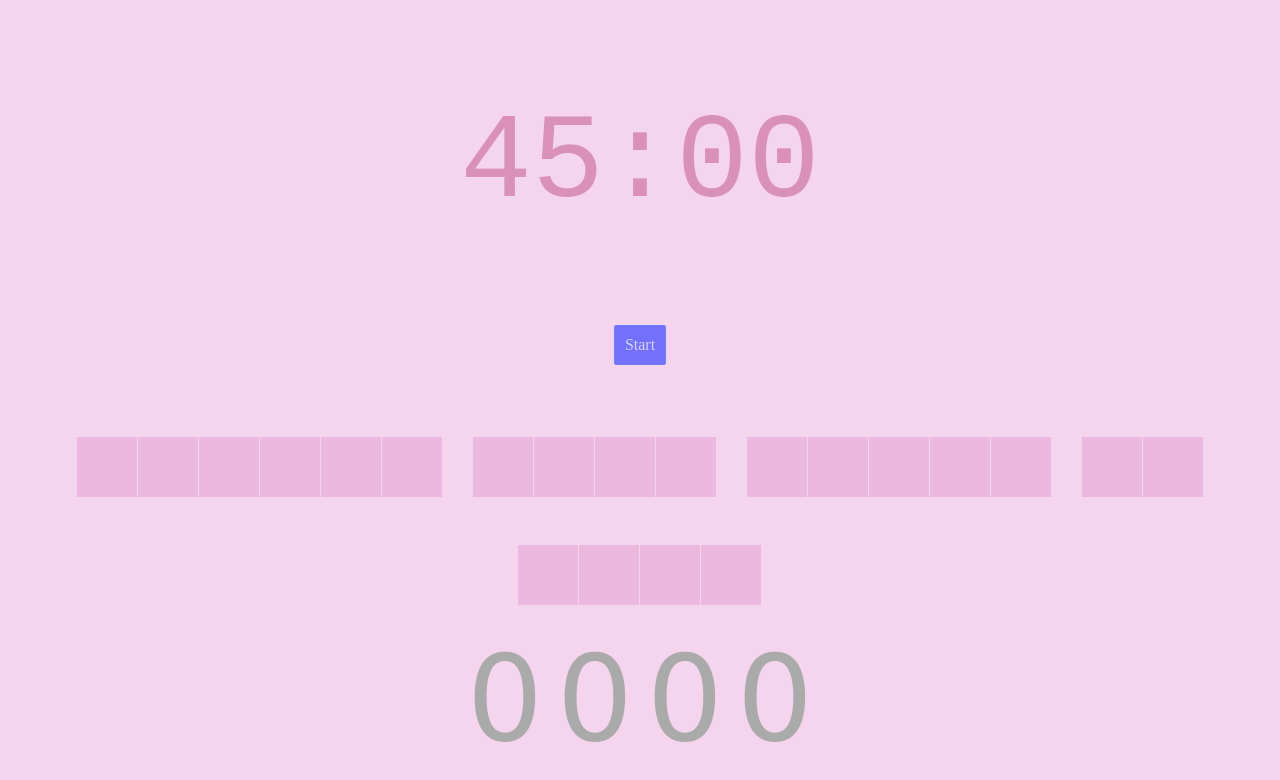
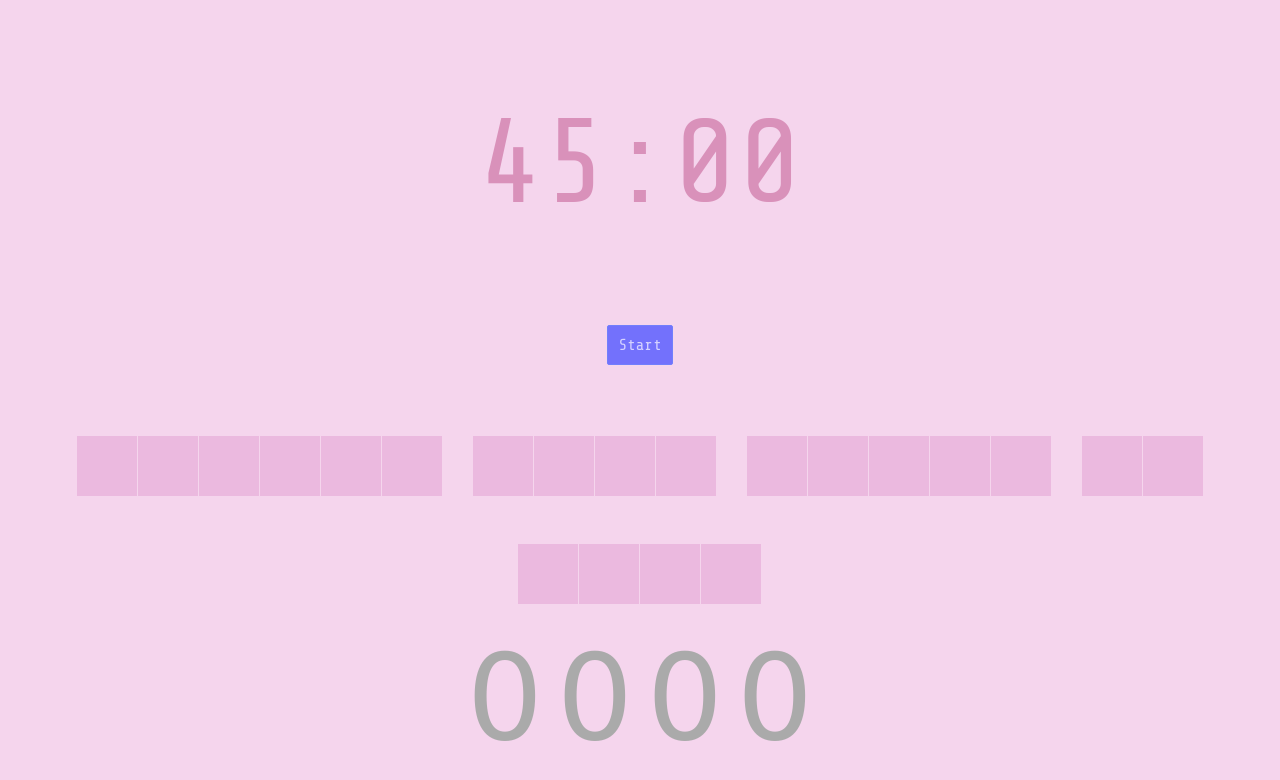
Before and after one commit to HalleyInteractive/character-check, a plain HTML site: page index.html in a window 1280 px wide. Drawn offline with nearby package versions, Linux system fonts and the light colour scheme; a web font is replaced by a local one.

Commit message:
Button font added

```diff
--- a/css/style.css
+++ b/css/style.css
@@ -25,7 +25,7 @@ body, html {
     display: flex;
     align-items: center;
     justify-content: center;
-    font-family: 'Share+Tech+Mono', monospace;
+    font-family: 'Share Tech Mono', monospace;
     font-size: 120px;
     color: #D991BA;
     user-select: none;
@@ -93,6 +93,7 @@ body, html {
     cursor: pointer;
     color: #D5D2FF;
     user-select: none;
+    font-family: 'Share Tech Mono', monospace;
 }
 
 #pause-button {
```
